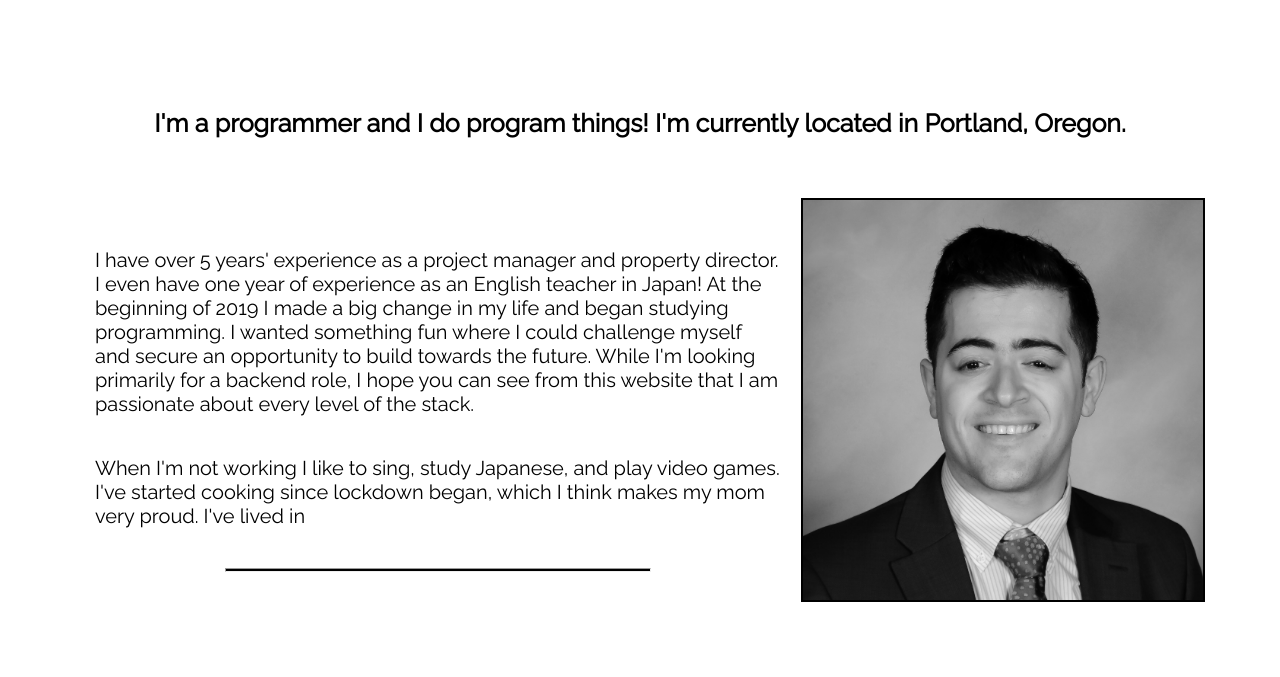
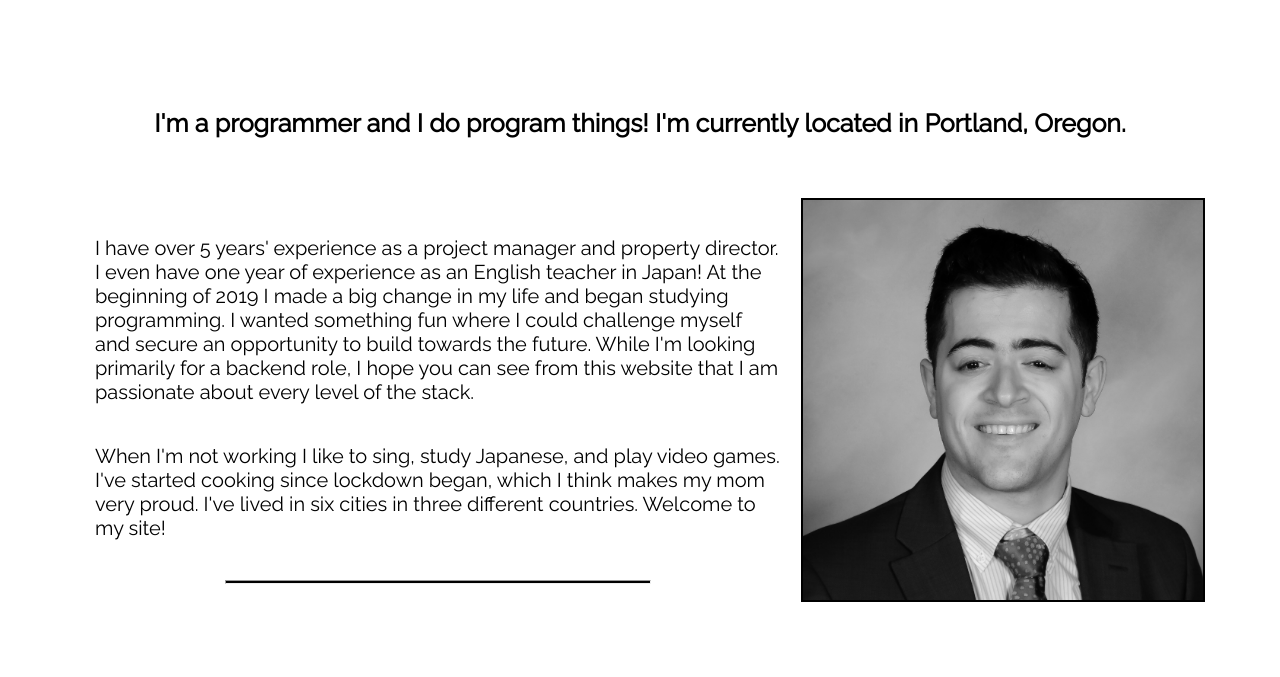
Before and after one commit to mrdlesniak/mrdlesniak.github.io, a Django app: page / in a window 1280 px wide. Shown: the part 379-1056 px from the top of the page. Run offline with Django 3.2, Linux system fonts and the light colour scheme; some web fonts are replaced.

Commit message:
fixes typo

```diff
--- a/portfolio/templates/portfolio/index.html
+++ b/portfolio/templates/portfolio/index.html
@@ -19,7 +19,7 @@
             </p>
 
             <p class="about_text">
-                When I'm not working I like to sing, study Japanese, and play video games. I've started cooking since lockdown began, which I think makes my mom very proud. I've lived in
+                When I'm not working I like to sing, study Japanese, and play video games. I've started cooking since lockdown began, which I think makes my mom very proud. I've lived in six cities in three different countries. Welcome to my site!
             </p>
             <hr id="below_text">
         </div>
```
